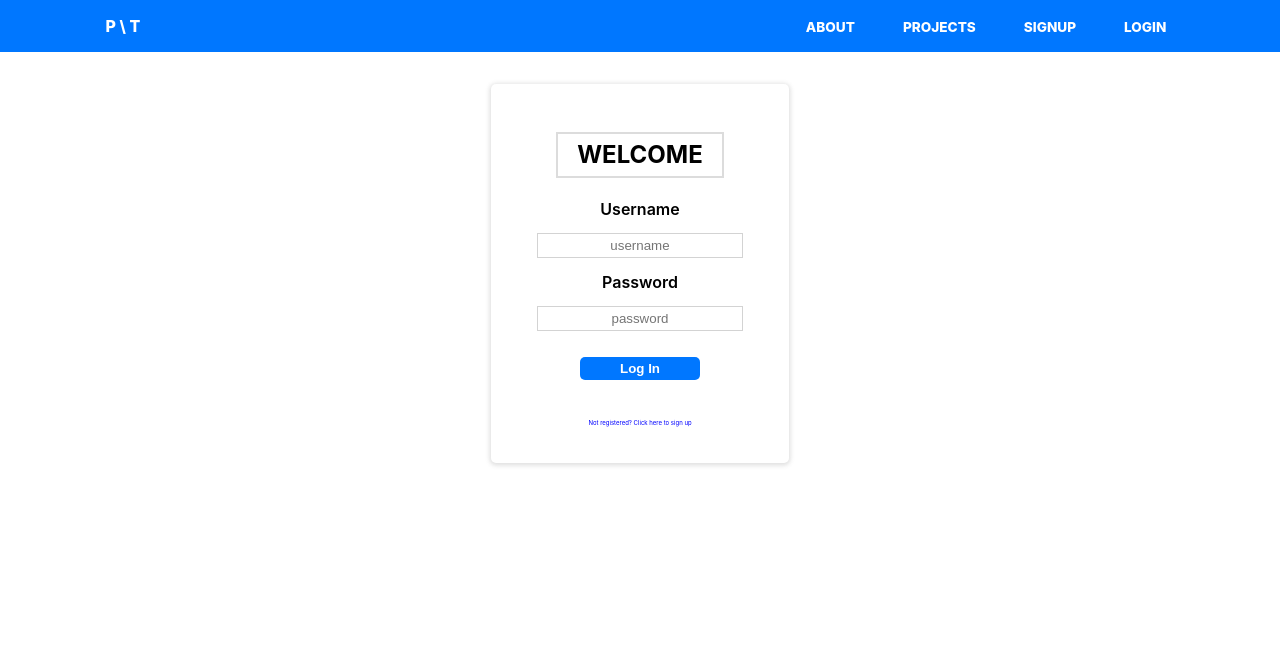
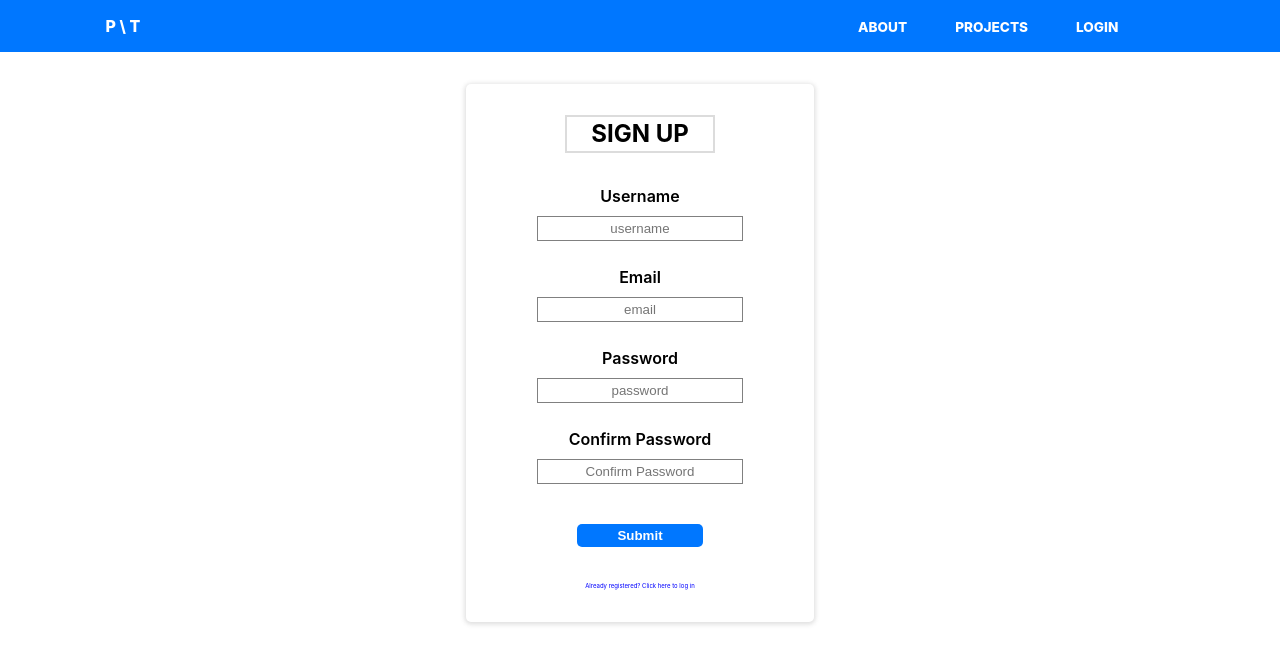
Before and after one commit to chanp-ark/project-together, a React (Create React App) app: page / in a window 1280 px wide. Shown: the top 664 px of the page. Built offline with nearby package versions, Linux system fonts and the light colour scheme.

Commit message:
fix multi-step form, style navbar

```diff
--- a/src/App.js
+++ b/src/App.js
@@ -1,5 +1,5 @@
 import React from 'react';
-import Navbar from "./client/Navbar/Navbar.component"
+import Navbar from "./client/Navbar/navbar.component"
 import Router from "./Router"
 import './App.css';
 
--- a/src/client/HomePage/home.js
+++ b/src/client/HomePage/home.js
@@ -1,13 +1,13 @@
 import React from 'react';
 
-import LogIn from "../LogIn/log_in.component"
+import SignUp from "../SignUp/sign_up.component"
 
 // for now, go directly to login
 
 const Home = () => {
     return (
         <div>
-           <LogIn />
+           <SignUp />
         </div>
 
     )
--- a/src/client/Navbar/Navbar.component.js
+++ b/src/client/Navbar/Navbar.component.js
@@ -3,24 +3,17 @@ import { Link } from 'react-router-dom'
 
 import "./navbar.styles.css"
 
-const Navbar = () => {
-
-
-
-
-
-
+const NavbarDesktop = () => {
   return (
-    <header className={`navbar `}>
-      <div className="container">
+    <header className={"navbar"}>
+      <div className="navbar-container">
         <Link className="home-icon" to='/'><div>P \ T</div></Link>
-
         <nav className="navbar-nav">
           <ul className="navbar-ul">
               <li><Link to='/about'>About</Link></li>
               <li><Link to='/projects'>Projects</Link></li>
-              <li><Link to='/signup'>SignUp</Link></li>
               <li><Link to='/login'>Login</Link></li>
+              <li><a></a></li>
           </ul>
         </nav>
 
@@ -30,4 +23,4 @@ const Navbar = () => {
 
 
 }
-export default Navbar
+export default NavbarDesktop
--- a/src/client/Navbar/navbar.styles.css
+++ b/src/client/Navbar/navbar.styles.css
@@ -3,13 +3,13 @@ body {
 	font-weight: 800;
 }
 
-.container {
+header {
+    background: #0077FF;
+}
+
+.navbar-container {
     width: 86%;
 	margin: 0 auto;
-}
-
-header {
-    background: #0077FF;
 }
 
 header::after {
@@ -21,6 +21,7 @@ header::after {
 .home-icon div {
     float: left;
     padding: 1em;
+    color: white;
 }
 
 .home-icon div:hover {
--- a/src/client/Projects/CreateProject/multistep-form.component.js
+++ b/src/client/Projects/CreateProject/multistep-form.component.js
@@ -89,6 +89,7 @@ const MultiStepForm = ({routeProps, projects, setProjects}) => {
             <label className="tab-label">Description</label>
             <input
                 type="text"
+                // add overflow:scroll into css
                 name="description"
                 autoFocus={true}
                 value={description}
```
